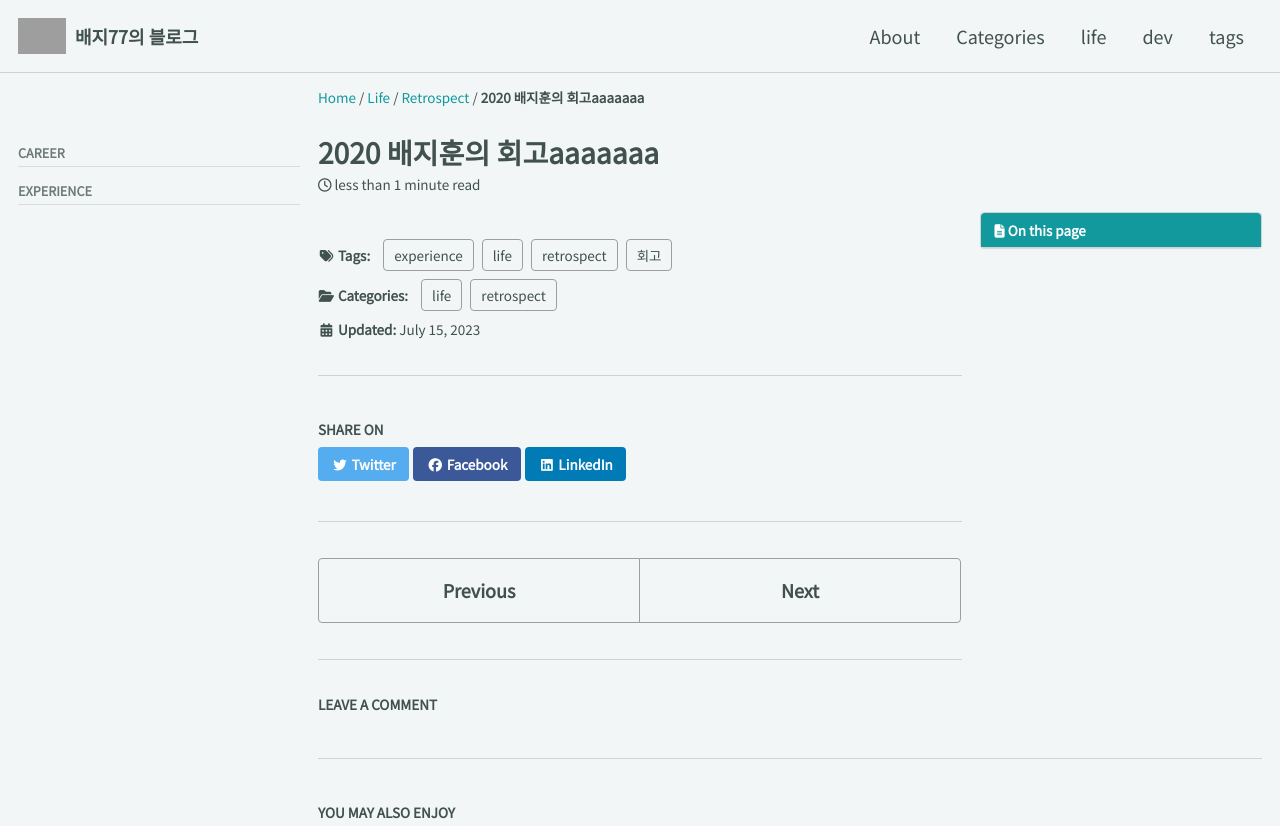
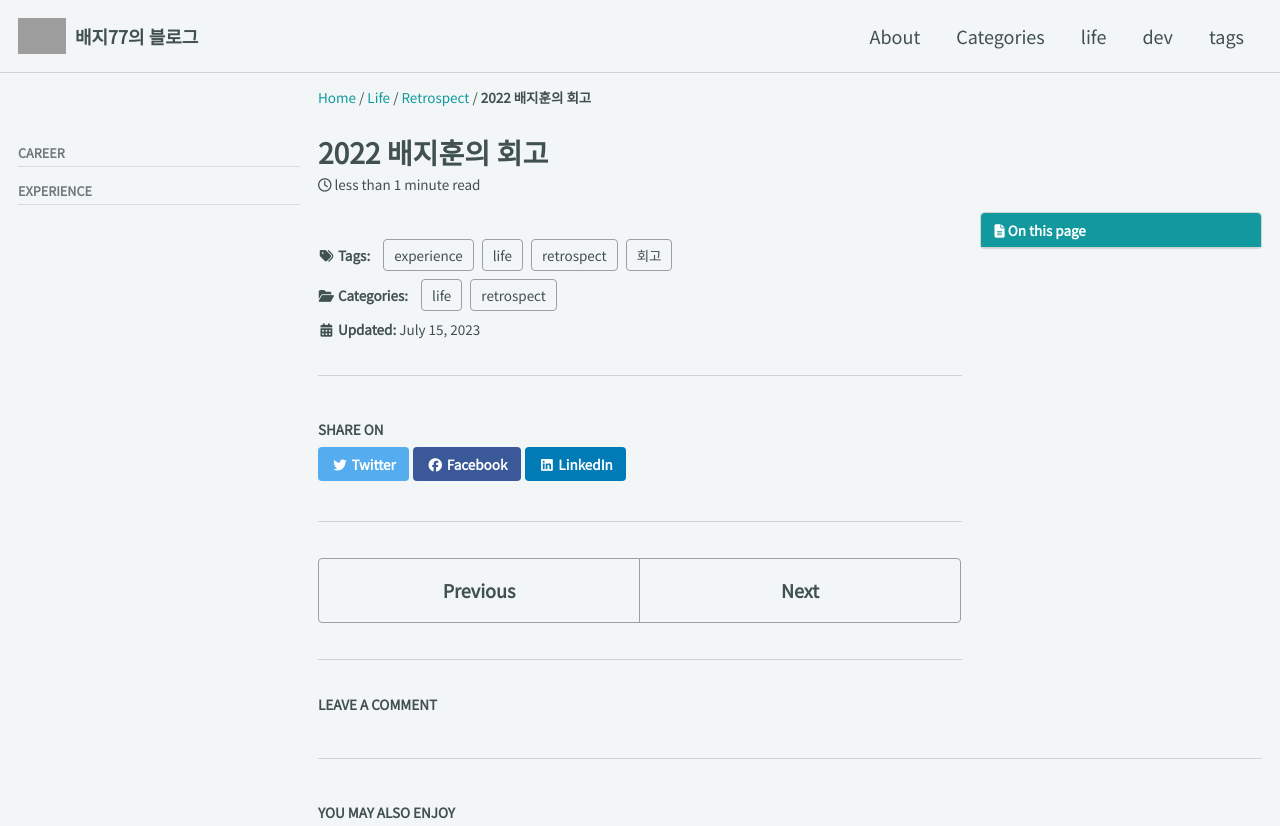
Before and after one commit to BaeJi77/BaeJi77.github.io, a Jekyll site: the page built from _posts/life/retrospect/2023-07-15-안녕.md, in a window 1280 px wide, cut to the strip 0-826 px from the top of the page. Built offline with Jekyll 4.4.1, drawn with Linux system fonts in a browser that asks for light colours; cached includes are drawn as plain includes; nearby versions of some CDN libraries; comment, search, counter and statistics services are not loaded; some of the changed lines change nothing that is shown; grey boxes are pictures that could not be loaded.

Commit message:
2023-07-16 test

```diff
--- a/_posts/life/retrospect/2023-07-15-안녕.md
+++ b/_posts/life/retrospect/2023-07-15-안녕.md
@@ -1,5 +1,6 @@
 ---
-title:  "2020 배지훈의 회고aaaaaaa"
+title:  "2022 배지훈의 회고"
+excerpt: "어찌되었든 나에게는 엄청난 2022가 끝났다. 그리고 정리해보자."
 
 categories:
   - life
```
